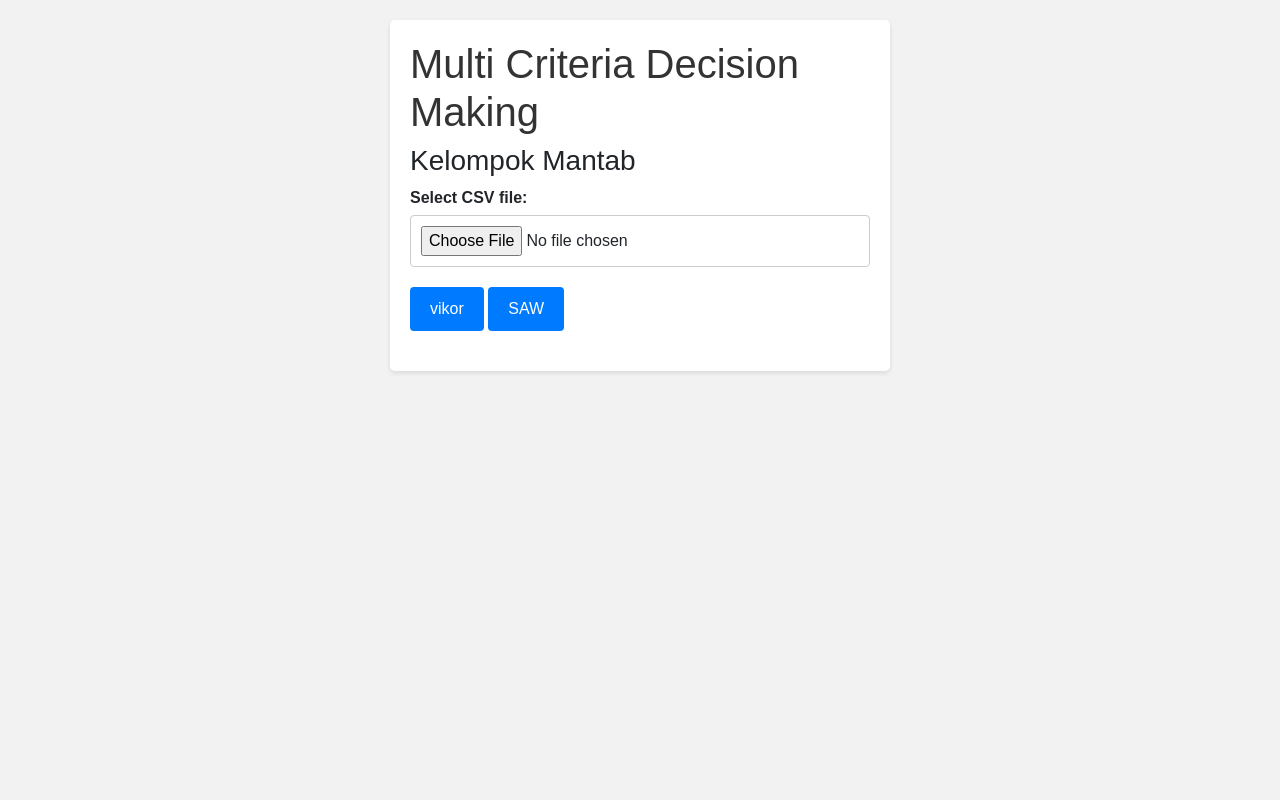
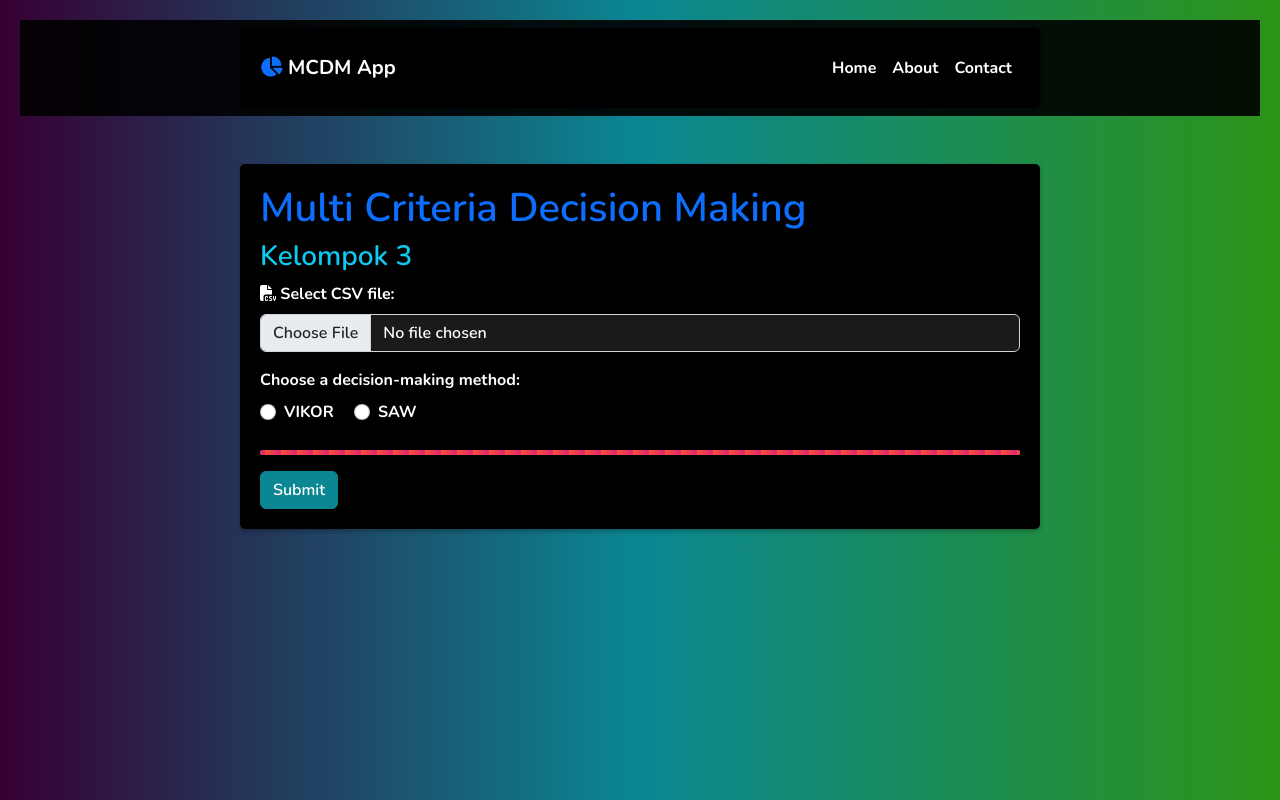
Before and after one commit to kurdtcode/MCDM-PCU, a plain HTML site: page templates/upload.html in a window 1280 px wide. Drawn offline with nearby package versions, Linux system fonts and the light colour scheme.

Commit message:
design ui result upload

```diff
--- a/templates/upload.html
+++ b/templates/upload.html
@@ -5,93 +5,161 @@
     <meta charset="UTF-8">
     <meta http-equiv="X-UA-Compatible" content="IE=edge">
     <meta name="viewport" content="width=device-width, initial-scale=1.0">
+    <link href="https://cdn.jsdelivr.net/npm/bootstrap@5.2.3/dist/css/bootstrap.min.css" rel="stylesheet">
     <script src="https://code.jquery.com/jquery-3.6.0.min.js"></script>
-    <meta charset="utf-8">
-    <meta name="viewport" content="width=device-width, initial-scale=1">
-    <link href="https://cdn.jsdelivr.net/npm/bootstrap@5.2.3/dist/css/bootstrap.min.css" rel="stylesheet">
     <script src="https://cdn.jsdelivr.net/npm/bootstrap@5.2.3/dist/js/bootstrap.bundle.min.js"></script>
     <script src="https://kit.fontawesome.com/eb458ff7d5.js" crossorigin="anonymous"></script>
+    <link href="https://fonts.googleapis.com/css2?family=Nunito:wght@600;700;800&display=swap" rel="stylesheet">
 
     <title>MCDM APP</title>
     <style>
-        table {
-            border-collapse: collapse;
-            margin-top: 20px;
-        }
-
-        td,
-        th {
-            border: 1px solid black;
-            padding: 5px;
-        }
-
         body {
-            font-family: Arial, sans-serif;
-            background-color: #f2f2f2;
+            font-family: 'Nunito', sans-serif;
+            background-image: linear-gradient(to right, #360033, #0b8793, #2c9317);
             padding: 20px;
         }
 
-        h1 {
-            color: #333;
+        .container {
+            max-width: 800px;
+            margin: 0 auto;
+            background-color: #000;
+            padding: 20px;
+            border-radius: 5px;
+            box-shadow: 0 2px 5px rgba(0, 0, 0, 0.3);
         }
 
-        .container {
-            max-width: 500px;
-            margin: 0 auto;
-            background-color: #fff;
-            padding: 20px;
-            border-radius: 5px;
-            box-shadow: 0 2px 5px rgba(0, 0, 0, 0.1);
+        table {
+            margin-top: 20px;
+            width: 100%;
         }
 
-        .form-group {
-            margin-bottom: 20px;
+        th,
+        .text-white {
+            font-weight: bold;
         }
 
-        .form-group label {
-            display: block;
-            font-weight: bold;
-            margin-bottom: 5px;
+        tr:hover {
+            background-color: rgba(255, 255, 255, 0.1);
         }
 
-        .form-group input[type="file"] {
-            width: 100%;
-            padding: 10px;
-            border: 1px solid #ccc;
-            border-radius: 4px;
+        i {
+            cursor: pointer;
         }
 
-        .form-group input[type="submit"] {
-            padding: 10px 20px;
-            background-color: #007bff;
-            border: none;
+        .progress {
+            height: 5px;
+            background-color: #272727;
+            border-radius: 3px;
+        }
+
+        .progress-bar {
+            background-image: linear-gradient(to right, #ff512f, #dd2476);
+        }
+
+        .progress-bar-striped {
+            animation: progress-animation 2s infinite;
+        }
+
+        @keyframes progress-animation {
+            from { background-position-x: 0; }
+            to { background-position-x: 100%; }
+        }
+
+        .submit-btn {
+            background-color: #0b8793;
+            border-color: #0b8793;
             color: #fff;
-            font-size: 16px;
-            border-radius: 4px;
-            cursor: pointer;
+        }
+
+        .submit-btn:hover {
+            background-color: #08697c;
+            border-color: #08697c;
+        }
+
+        .navbar {
+            background-color: rgba(0, 0, 0, 0.9);
+        }
+
+        .nav-link,
+        .navbar-brand {
+            color: #fff;
+            font-weight: bold;
+        }
+
+        .nav-link:hover,
+        .navbar-brand:hover {
+            color: #0b8793;
+        }
+
+        .form-control,
+        .form-check-input {
+            color: #fff;
+        }
+
+        .form-control {
+            background-color: rgba(255, 255, 255, 0.1);
+        }
+
+        .form-control:focus {
+            background-color: rgba(255, 255, 255, 0.3);
         }
     </style>
-
-
 </head>
 
 <body>
-    <div class="container">
-        <h1>Multi Criteria Decision Making</h1>
-        <h3>Kelompok Mantab</h3>
-        <form id="myForm" method="post" enctype="multipart/form-data" action="/upload" onclick="getData()">
-            <div class="form-group">
-                <label for="csv_file">Select CSV file:</label>
-                <input type="file" name="csv_file" id="file1" accept=".csv" required>
+    <nav class="navbar navbar-expand-lg sticky-top">
+        <div class="container">
+            <a class="navbar-brand" href="#">
+                <i class="fas fa-chart-pie text-primary"></i> MCDM App
+            </a>
+            <button class="navbar-toggler" type="button" data-bs-toggle="collapse" data-bs-target="#navbarSupportedContent" aria-controls="navbarSupportedContent" aria-expanded="false" aria-label="Toggle navigation">
+                <span class="navbar-toggler-icon"></span>
+            </button>
+            <div class="collapse navbar-collapse" id="navbarSupportedContent">
+                <ul class="navbar-nav ms-auto mb-2 mb-lg-0">
+                    <li class="nav-item">
+                        <a class="nav-link" href="#">Home</a>
+                    </li>
+                    <li class="nav-item">
+                        <a class="nav-link" href="#">About</a>
+                    </li>
+                    <li class="nav-item">
+                        <a class="nav-link" href="#">Contact</a>
+                    </li>
+                </ul>
             </div>
-            <div class="form-group">
-                <input type="submit" value="vikor" name="type">
-                <input type="submit" value="SAW" name="type">
-                <!-- <input type="submit" value="promethee" name="type"> -->
+        </div>
+    </nav>
+
+    <div class="container mt-5">
+        <h1 class="text-primary">Multi Criteria Decision Making</h1>
+        <h3 class="text-info">Kelompok 3</h3>
+        <form id="myForm" method="post" enctype="multipart/form-data" action="/upload">
+            <div class="mb-3">
+                <label for="csv_file" class="form-label text-white"><i class="fas fa-file-csv"></i> Select CSV file:</label>
+                <input type="file" name="csv_file" id="file1" accept=".csv" class="form-control" required>
             </div>
-            <div id="table_container"></div>
+            <div class="mb-3">
+                <label class="form-label text-white">Choose a decision-making method:</label>
+                <div>
+                  <div class="form-check form-check-inline">
+                    <input class="form-check-input" type="radio" name="method" id="vikor_radio" value="vikor">
+                    <label class="form-check-label text-white" for="vikor_radio">VIKOR</label>
+                  </div>
+                  <div class="form-check form-check-inline">
+                    <input class="form-check-input" type="radio" name="method" id="saw_radio" value="SAW">
+                    <label class="form-check-label text-white" for="saw_radio">SAW</label>
+                  </div>
+                </div>
+              </div>
+              <div id="table_container"></div>
+            <div class="progress mt-4">
+                <div class="progress-bar progress-bar-striped progress-bar-animated" role="progressbar" aria-valuenow="100" aria-valuemin="0" aria-valuemax="100" style="width: 100%"></div>
+            </div>
+            <input type="hidden" name="type" id="hidden_type" value="">
+            <!-- Add new submit button -->
+            <button type="submit" class="btn submit-btn mt-3">Submit</button>
         </form>
-
     </div>
 
     <script>
@@ -104,20 +172,20 @@
                     var csv = reader.result;
                     var rows = csv.split('\n');
                     var headers = rows[0].split(',');
-                    var table_html = '<table><tbody>';
-                    table_html += '<tr><th>Data</th>';
-                    table_html += '<th>Weight</th>';
-                    table_html += '<th>Cost/Benefit</th>'
+                    var table_html = '<table class="table table-dark"><tbody>';
+                    table_html += '<tr><th class="text-white">Data</th>';
+                    table_html += '<th class="text-white">Weight</th>';
+                    table_html += '<th class="text-white">Cost/Benefit</th>'
                     table_html += '<th></th>'
                     table_html += '</tr>';
                     for (var i = 0; i < headers.length; i++) {
                         table_html += '<tr><th>' + headers[i] + '</th>';
-                        table_html += '<th><input type="number" step="0.1" name="weights[]"id= "berat' + i + '"placeholder="Input Angka" value="0"></th>';
-                        table_html += '<th><div class="form-check form-switch">';
+                        table_html += '<td><input type="number" step="0.1" name="weights[]"id= "berat' + i + '"class="form-control" placeholder="Input Angka" value="0"></td>';
+                        table_html += '<td><div class="form-check form-switch">';
                         table_html += '<input class="form-check-input" type="checkbox" id="flexSwitchCheckDefault' + i + '" name="criteria' + i + '" value="1">';
                         table_html += '<label class="form-check-label" for="flexSwitchCheckDefault"></label>';
-                        table_html += '</div></th>';
-                        table_html += '<th><i class="fa-sharp fa-solid fa-square-xmark fa-lg" id=sim' + i + ' style="color: #c10606;" onClick="disableInput(' + i + ')"></i></button></th>'
+                        table_html += '</div></td>';
+                        table_html += '<td><i class="fas fa-times text-danger" id=sim' + i + ' onClick="disableInput(' + i + ')"></i></td>'
                         table_html += '</tr>';
 
                     }
@@ -127,34 +195,6 @@
             });
         });
 
-        // function handleCheckboxChange() {
-        //     var checkboxes = document.querySelectorAll('input[name="criteria[]"]');
-        //     var checkedValues = [];
-
-        //     checkboxes.forEach(function (checkbox) {
-        //         if (checkbox.checked) {
-        //             checkedValues.push(1);
-        //         } else {
-        //             checkedValues.push(0);
-        //         }
-        //     });
-
-        //     console.log(checkedValues);
-
-        //     // Make an AJAX request to the server
-        //     $.ajax({
-        //         type: "POST",
-        //         url: "/update-criteria",
-        //         contentType: "application/json",
-        //         data: JSON.stringify({ criteria: checkedValues }),
-        //         success: function (response) {
-        //             console.log("Checked values sent to the server");
-        //         },
-        //         error: function (error) {
-        //             console.error("Error sending checked values to the server");
-        //         }
-        //     });
-        // }
         function disableInput(angka) {
 
             var inputField = document.getElementById('berat' + angka);
@@ -163,19 +203,31 @@
             if (inputField.hidden) {
                 inputField.hidden = false;
                 cekbok.disabled = false;
-                simbol.className = 'fa-sharp fa-solid fa-square-xmark fa-lg';
-                simbol.style = 'color: #c10606;';
+                simbol.classList.remove('fa-check');
+                simbol.classList.add('fa-times');
+                simbol.style.color = '#c10606';
             }
             else {
                 inputField.hidden = true;
                 cekbok.disabled = true;
-                simbol.className = 'fa-sharp fa-solid fa-square-check fa-lg';
-                simbol.style = 'color: #0d9b03;'
+                simbol.classList.remove('fa-times');
+                simbol.classList.add('fa-check');
+                simbol.style.color = '#0d9b03';
             }
 
         }
 
-
+        // Update the form submission process
+        $('#myForm').on('submit', function (event) {
+            event.preventDefault();
+            var method = $('input[name="method"]:checked').val();
+            if (!method) {
+                alert('Please choose a decision-making method: VIKOR or SAW');
+                return;
+            }
+            $('#hidden_type').val(method); // Set the hidden input field value based on user's choice
+            this.submit();
+        });
     </script>
 </body>
 
```
Also changed, not shown: templates/result.html (+98 -46 lines).
